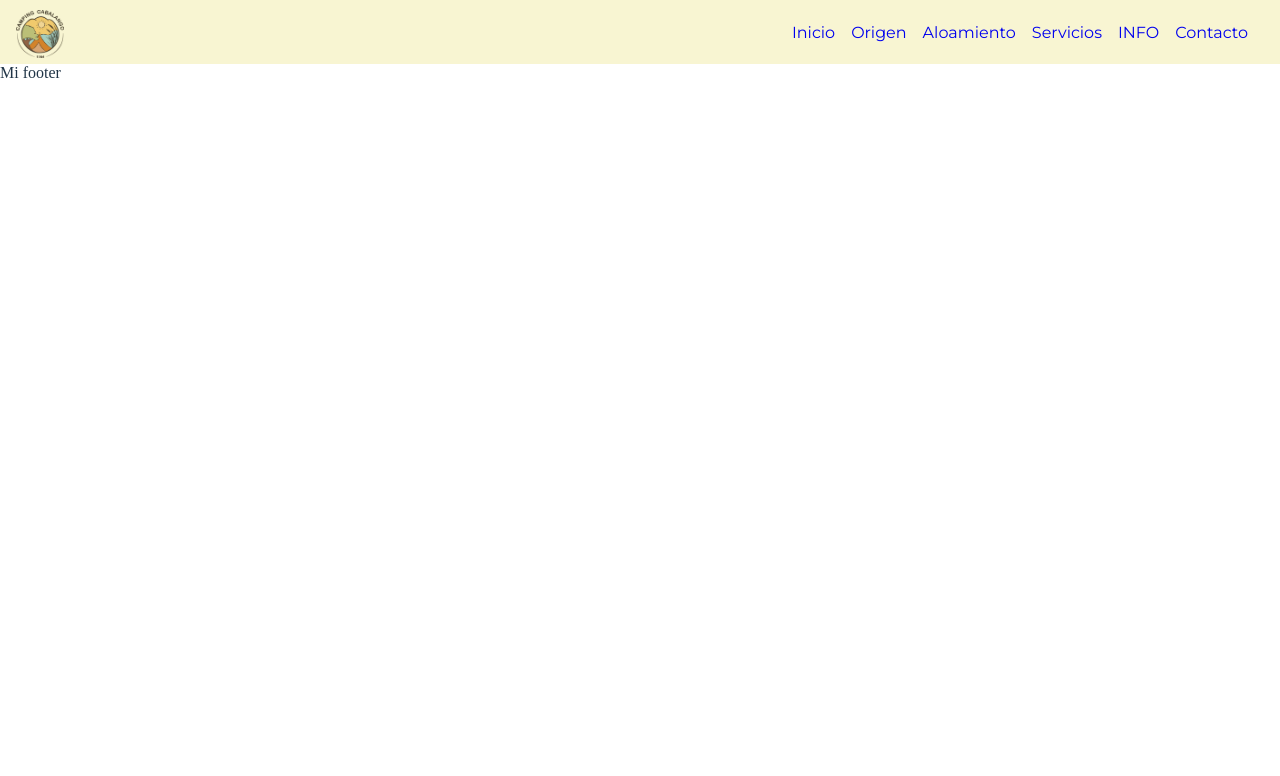
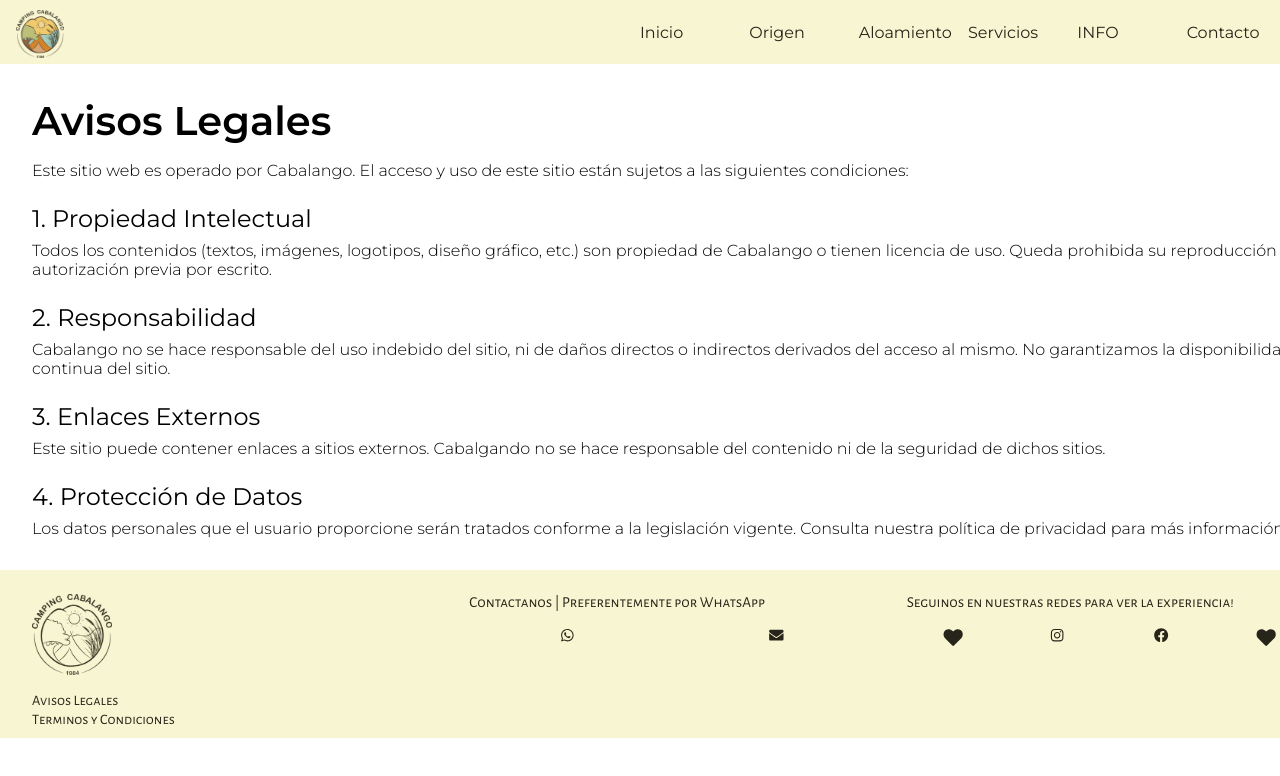
Before and after one commit to SaraJoLo/camping-cabalango, a React (Vite) app in the folder camping-cabalango/: page /legal in a window 1280 px wide. Shown: the top 776 px of the page. Built offline with nearby package versions, Linux system fonts and the light colour scheme; a web font is replaced by a local one.

Commit message:
footer component

```diff
--- a/camping-cabalango/src/App.tsx
+++ b/camping-cabalango/src/App.tsx
@@ -4,6 +4,7 @@ import Footer from './components/footer/Footer';
 import Header from './components/header/Header';
 import './App.css';
 import Map from './components/map/map';
+import Legal from './pages/legal/legal';
 
 function App() {
   return (
@@ -12,7 +13,7 @@ function App() {
       <Routes>
         <Route path="/" element={<Home />} />
         <Route path="/map" element={<Map />} />
-
+        <Route path="/legal" element={<Legal />} />
       </Routes>
       <Footer />
     </Router>
--- a/camping-cabalango/src/components/footer/Footer.tsx
+++ b/camping-cabalango/src/components/footer/Footer.tsx
@@ -1,6 +1,42 @@
-const Footer = () => {
+import React from 'react';
+import { Link } from 'react-router-dom';
+import campingLogo from '../../assets/icons/logo_marron.png';
+import './footer.scss';
+import { FaWhatsapp, FaEnvelope, FaHeart, FaInstagram, FaFacebook } from 'react-icons/fa';
+
+const Footer: React.FC = () => {
   return (
-    <footer>Mi footer</footer>
+    <footer className="footer">
+      <div className="footerSection footerLeft">
+        <img src={campingLogo} alt="Logo Cabalgando" className="footerLogo" />
+        <ul>
+          <li className="navOp"><Link to="/legal">Avisos Legales</Link></li>
+          <li className="navOp"><Link to="/origen">Terminos y Condiciones</Link></li>
+        </ul>
+      </div>
+
+      <div className="footerSection footerCenter">
+        <p>Contactanos | Preferentemente por WhatsApp</p>
+        <div className="footerIcons">
+          <a href="https://wa.me/5493541548342" target="_blank" rel="noopener noreferrer">
+            <FaWhatsapp />
+          </a>
+          <a href="mailto:">
+            <FaEnvelope />
+          </a>
+        </div>
+      </div>
+
+      <div className="footerSection footerRight">
+        <p>Seguinos en nuestras redes para ver la experiencia!</p>
+        <div className="footerIcons">
+          <FaHeart />
+          <a href="https://www.instagram.com/campingcabalango" target="_blank" rel="noopener noreferrer"><FaInstagram /></a>
+          <a href="https://www.facebook.com/campingcabalango" target="_blank" rel="noopener noreferrer"><FaFacebook /></a>
+          <FaHeart />
+        </div>
+      </div>
+    </footer>
   );
 };
 
--- a/camping-cabalango/src/components/footer/footer.scss
+++ b/camping-cabalango/src/components/footer/footer.scss
@@ -0,0 +1,73 @@
+@import '../../styles/global.scss';
+
+.footer {
+  background-color: $color-light;
+  height: 7.500rem;
+  padding: 1.5rem 2rem;
+  font-family: $font-primary;
+  color: $color-dark;
+  display: flex;
+  flex-direction: column;
+  align-items: center;
+  list-style-type: none !important;
+  gap: 2rem;
+
+  @include responsive(md) {
+    flex-direction: row;
+    justify-content: space-between;
+    align-items: flex-start;
+  }
+}
+
+.footerSection {
+  display: flex;
+  flex-direction: column;
+  align-items: center;
+  text-align: center;
+  gap: 0.5rem;
+
+  .navOp{
+    list-style: none !important;
+  }
+
+  @include responsive(md) {
+    align-items: flex-start;
+    text-align: left;
+  }
+
+  a {
+    color: $color-dark;
+    list-style-type: none !important;
+    text-decoration: none;
+    font-size: 0.9rem;
+
+    &:hover {
+      text-decoration: underline;
+    }
+  }
+
+  p {
+    font-size: 0.95rem;
+    margin-bottom: 0.5rem;
+  }
+}
+
+.footerIcons {
+  display: flex;
+  gap: 0.75rem;
+  font-size: 1.2rem;
+
+  a {
+    color: $color-dark;
+
+    &:hover {
+      color: darken($color-dark, 10%);
+    }
+  }
+}
+
+.footerLogo {
+  width: 80px;
+  height: auto;
+  margin-bottom: 0.5rem;
+}
--- a/camping-cabalango/src/pages/legal/legal.scss
+++ b/camping-cabalango/src/pages/legal/legal.scss
@@ -0,0 +1,26 @@
+@import '../../styles/global.scss';
+
+.legal{
+    display: flex;
+    flex-direction: column;
+    align-items: center;
+    justify-content: flex-start;
+    text-align: start;
+    padding: 2rem;
+    font-family: 'Montserrat', sans-serif;
+    font-weight: 300;
+    color: $color-text-dark;
+}
+h1{
+    font-size: 2.5rem;
+    margin-bottom: 1rem;
+    color: $color-text-dark;
+    font-weight: 600;
+}
+h2{
+    font-size: 1.5rem;
+    margin-top: 1.5rem;
+    margin-bottom: 0.5rem;
+    color: $color-text-dark;
+    font-weight: 400;
+}
--- /dev/null
+++ b/camping-cabalango/src/pages/legal/legal.tsx
@@ -0,0 +1,28 @@
+import './legal.scss';
+import React from 'react';
+import { Link } from 'react-router-dom';
+
+const Legal = () => {
+  return (
+    <section className="legal">
+      <div className="legal__header">
+      <h1>Avisos Legales</h1>
+      <p>Este sitio web es operado por Cabalango. El acceso y uso de este sitio están sujetos a las siguientes condiciones:</p>
+
+      <h2>1. Propiedad Intelectual</h2>
+      <p>Todos los contenidos (textos, imágenes, logotipos, diseño gráfico, etc.) son propiedad de  Cabalango o tienen licencia de uso. Queda prohibida su reproducción sin autorización previa por escrito.</p>
+
+      <h2>2. Responsabilidad</h2>
+      <p>Cabalango no se hace responsable del uso indebido del sitio, ni de daños directos o indirectos derivados del acceso al mismo. No garantizamos la disponibilidad continua del sitio.</p>
+
+      <h2>3. Enlaces Externos</h2>
+      <p>Este sitio puede contener enlaces a sitios externos. Cabalgando no se hace responsable del contenido ni de la seguridad de dichos sitios.</p>
+
+      <h2>4. Protección de Datos</h2>
+      <p>Los datos personales que el usuario proporcione serán tratados conforme a la legislación vigente. Consulta nuestra política de privacidad para más información.</p>
+    </div>
+    </section>
+  );
+};
+
+export default Legal;
```
Also changed, not shown: camping-cabalango/src/pages/legal/legal.jsx (deleted), camping-cabalango/src/pages/origen/origen.jsx (deleted), camping-cabalango/src/pages/origen/origen.tsx (added).
